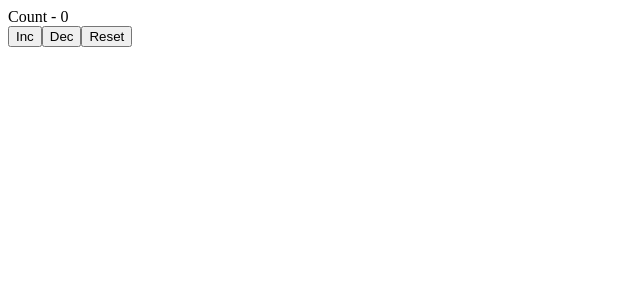
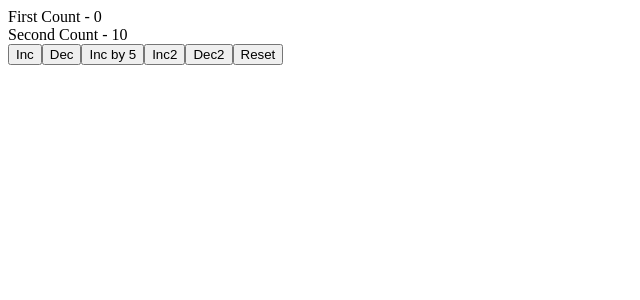
Before and after one commit to subham07-t/Tech-Stack-Sandbox, a React (Vite) app in the folder React/: page / in a window 1280 px wide. Shown: the top 300 px of the page, without its empty margins (0-640 px from the left). Built offline with nearby package versions, Linux system fonts and the light colour scheme.

Commit message:
useReducer with complex state

```diff
--- /dev/null
+++ b/React/components/useReducer.jsx/CounterTwo.jsx
@@ -0,0 +1,40 @@
+import React, { useReducer } from "react";
+
+const initialValue = {
+  firstCounter: 0,
+  secondCounter: 10,
+};
+const reducer = (state, action) => {
+  switch (action.type) {
+    case "inc":
+      return { ...state, firstCounter: state.firstCounter + action.value };
+    case "dec":
+      return { ...state, firstCounter: state.firstCounter - action.value };
+    case "inc2":
+      return { ...state, secondCounter: state.secondCounter + action.value };
+    case "dec2":
+      return { ...state, secondCounter: state.secondCounter - action.value };
+    case "reset":
+      return initialValue;
+    default:
+      return state;
+  }
+};
+
+export const CounterTwo = () => {
+  const [count, dispatch] = useReducer(reducer, initialValue);
+  return (
+    <div>
+      <div>First Count - {count.firstCounter}</div>
+      <div>Second Count - {count.secondCounter}</div>
+      <button onClick={() => dispatch({ type: "inc", value: 1 })}>Inc</button>
+      <button onClick={() => dispatch({ type: "dec", value: 1 })}>Dec</button>
+      <button onClick={() => dispatch({ type: "inc", value: 5 })}>
+        Inc by 5
+      </button>
+      <button onClick={() => dispatch({ type: "inc2", value: 1 })}>Inc2</button>
+      <button onClick={() => dispatch({ type: "dec2", value: 1 })}>Dec2</button>
+      <button onClick={() => dispatch({ type: "reset" })}>Reset</button>
+    </div>
+  );
+};
--- a/React/src/App.jsx
+++ b/React/src/App.jsx
@@ -14,6 +14,7 @@ import HookTimer from "../components/useRefHook/HookTimer";
 import DocTitleOne from "../components/customHook/DocTitleOne";
 import DocTitleTwo from "../components/customHook/DocTitleTwo";
 import { CounterOne } from "../components/useReducer.jsx/CounterOne";
+import { CounterTwo } from "../components/useReducer.jsx/CounterTwo";
 
 const App = () => {
   return (
@@ -31,7 +32,8 @@ const App = () => {
       {/* <HookTimer /> */}
       {/* <DocTitleOne />
       <DocTitleTwo /> */}
-      <CounterOne />
+      {/* <CounterOne /> */}
+      <CounterTwo />
     </div>
   );
 };
```
